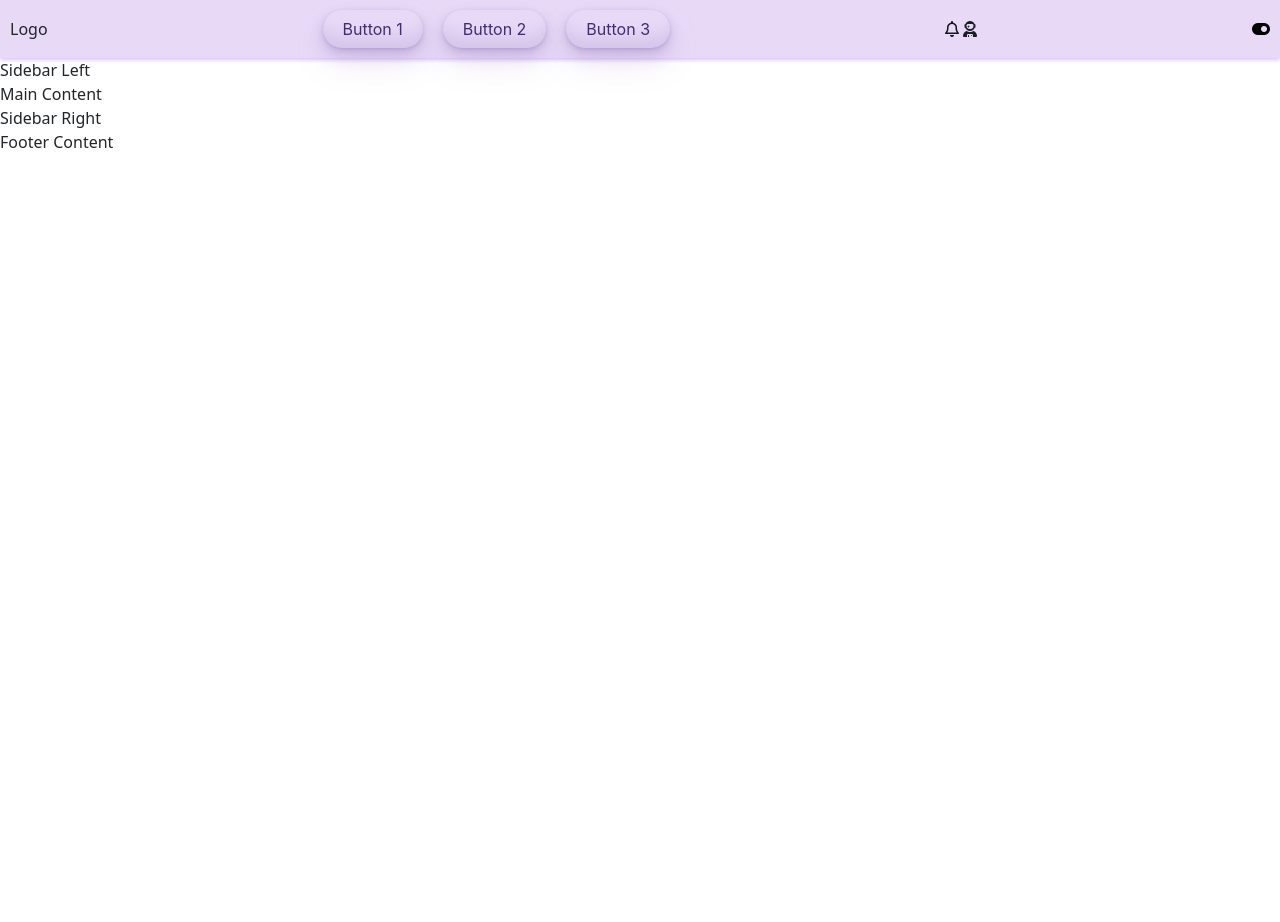
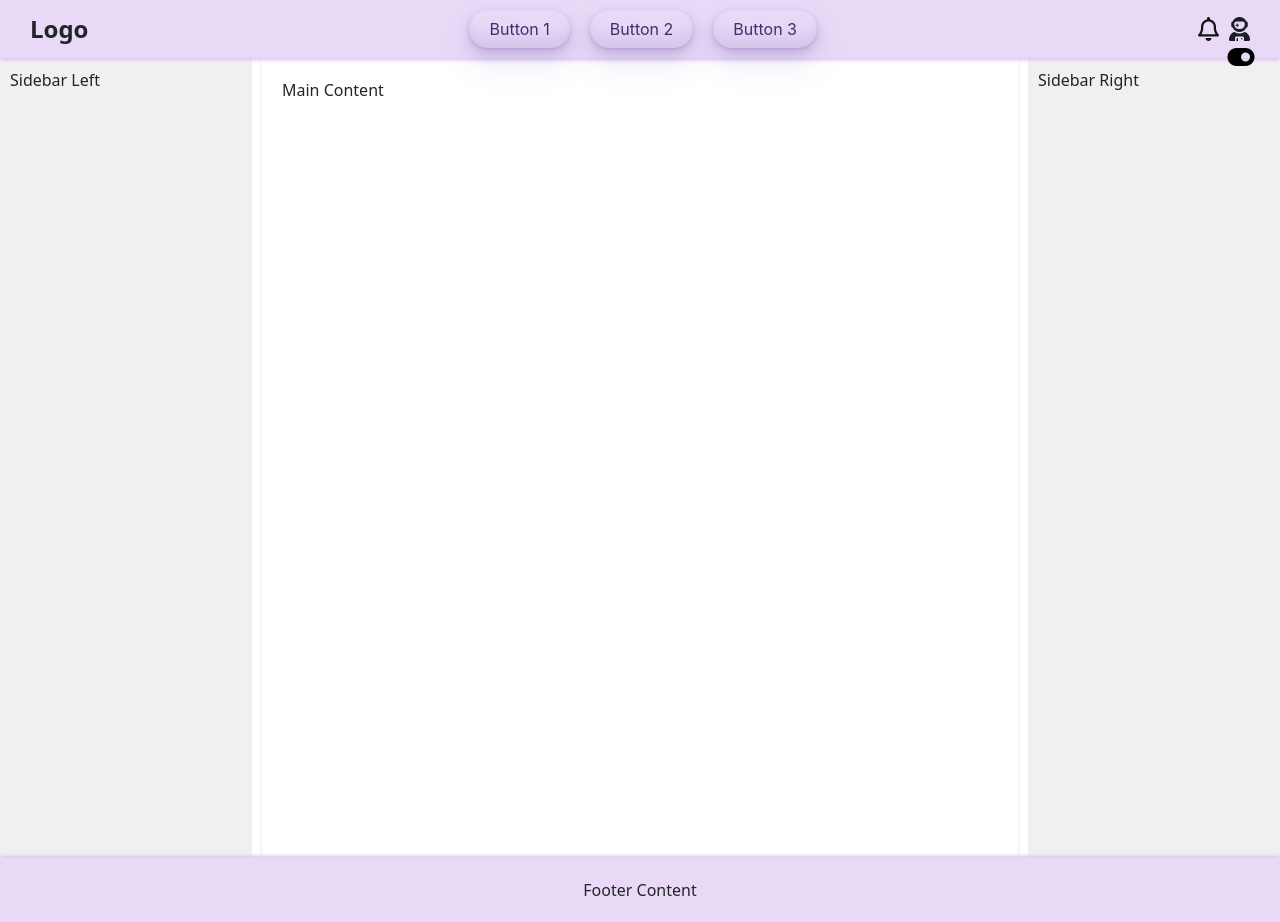
Before and after one commit to Twincasper/capstone-layout, a plain HTML site: page index.html in a window 1280 px wide. Before the commit the page ends 800 px from the top, so only its background shows below. Drawn offline with nearby package versions, Linux system fonts and the light colour scheme.

Commit message:
Added styles for css grid layout

```diff
--- a/styles.css
+++ b/styles.css
@@ -52,8 +52,35 @@ p, h1, h2, h3, h4, h5, h6 {
 }
 
 
+/* General resets and styling remain the same */
+
+/* Navbar */
+.navbar {
+  background-color: #E8DAF7;
+  box-shadow: 0 2px 4px #dac1f6;
+  display: flex;
+  justify-content: space-between;
+  align-items: center;
+  padding: 10px;
+}
+
+/* Logo with left margin */
+.logo {
+  margin-left: 1.25rem;
+  font-size: 1.5rem;
+  font-weight: bold;
+}
+
+/* Centering nav buttons */
+.nav-buttons {
+  display: flex;
+  gap: 1.25rem;
+  justify-content: center;
+  flex-grow: 1;
+}
+
 .nav-buttons button {
-  background-color: #E8DAF7; /* pastel purple */
+  background-color: #E8DAF7;
   border-radius: 100px;
   box-shadow: rgba(142, 110, 184, 0.2) 0 -25px 18px -14px inset,
               rgba(142, 110, 184, 0.15) 0 1px 2px,
@@ -61,7 +88,7 @@ p, h1, h2, h3, h4, h5, h6 {
               rgba(142, 110, 184, 0.15) 0 4px 8px,
               rgba(142, 110, 184, 0.15) 0 8px 16px,
               rgba(142, 110, 184, 0.15) 0 16px 32px;
-  color: #442B6D; /* darker shade of purple */
+  color: #442B6D;
   cursor: pointer;
   display: inline-block;
   font-family: CerebriSans-Regular, -apple-system, system-ui, Roboto, sans-serif;
@@ -86,18 +113,75 @@ p, h1, h2, h3, h4, h5, h6 {
   transform: scale(1.05) rotate(-1deg);
 }
 
-/* Navbar */
-
-.navbar {
-  background-color: #E8DAF7; /* light grey */
-  box-shadow: 0 2px 4px #dac1f6;
+/* Avatar with margin-right to balance the logo */
+.avatar {
   display: flex;
-  justify-content: space-between;
-  padding: 10px;
+  gap: 0.625rem;
+  margin-right: 1.25rem;
+  position: relative;
 }
 
-.nav-buttons {
-  display: flex;
-  gap: 20px;
-  justify-content: center;
+.avatar i {
+  font-size: 1.5rem;
 }
+
+.dark-mode {
+  position: absolute;
+  top: 2.8rem;
+  right: 1.6rem;
+}
+
+.dark-mode i {
+  font-size: 1.5rem;
+  cursor: pointer;
+}
+
+/* Full-page grid layout */
+.layout {
+  display: grid;
+  grid-template-columns: 1fr 3fr 1fr;
+  grid-template-rows: 1fr;
+  grid-template-areas:
+    "leftSide body rightSide";
+  gap: 10px;
+  height: 100vh;
+}
+
+/* Sidebar Left */
+.leftSide {
+  grid-area: leftSide;
+  background-color: #f0f0f0;
+  padding: 10px;
+  height: 100%;
+  overflow-y: auto;
+}
+
+/* Main Content Area */
+.body {
+  grid-area: body;
+  padding: 20px;
+  background-color: #fff;
+  box-shadow: 0 2px 4px rgba(0, 0, 0, 0.1);
+  height: 100%;
+  overflow-y: auto;
+}
+
+/* Sidebar Right */
+.rightSide {
+  grid-area: rightSide;
+  background-color: #f0f0f0;
+  padding: 10px;
+  height: 100%;
+  overflow-y: auto;
+}
+
+/* Footer (remains at the bottom if included) */
+.footer {
+  background-color: #E8DAF7;
+  padding: 20px;
+  text-align: center;
+  box-shadow: 0 -2px 4px #dac1f6;
+  position: relative;
+  width: 100%;
+  bottom: 0;
+}
```
